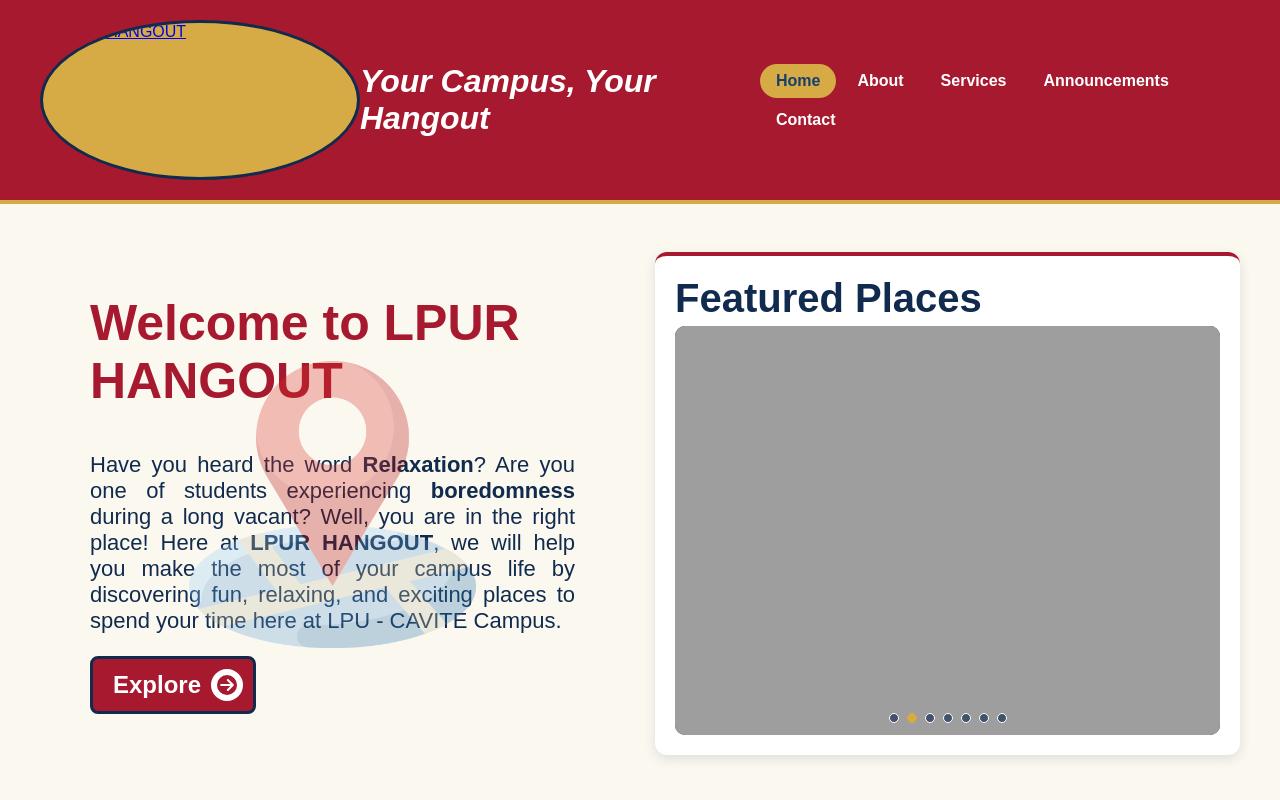
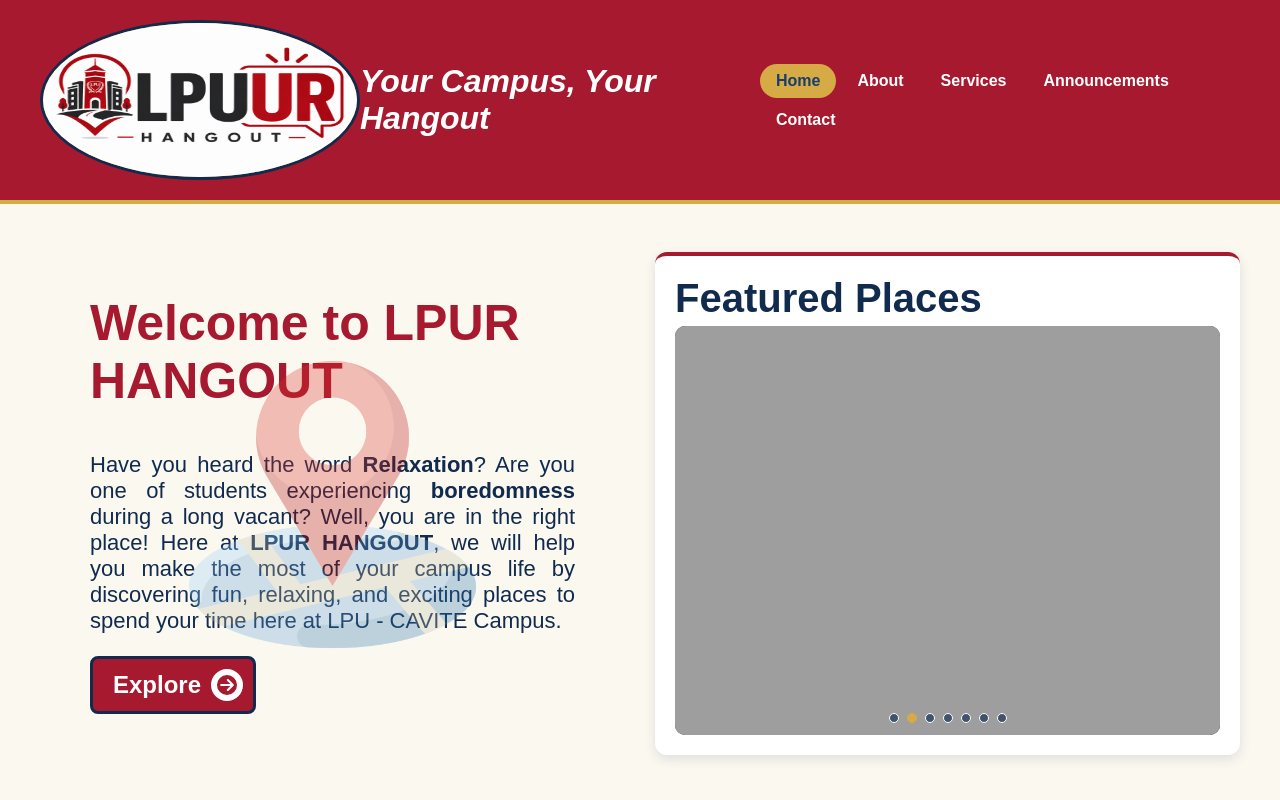
Before and after one commit to Akiyuesh/HCI_Website, a plain HTML site: page index.html in a window 1280 px wide. Shown: the top 800 px of the page. Drawn offline with Linux system fonts and the light colour scheme; the site is published under a folder, as on GitHub Pages, so addresses that start at the root find nothing.

Commit message:
Fix logo image source path in index.html

```diff
--- a/index.html
+++ b/index.html
@@ -10,7 +10,7 @@
 <body>
     <header class="site-header">
         <a href="#home">
-            <img class="logo" id="home" src="/images/LPUR HANGOUT_wo-tagline logo.png" alt="LPUR HANGOUT">
+            <img class="logo" id="home" src="images/LPUR HANGOUT_wo-tagline logo.png" alt="LPUR HANGOUT">
         </a>
 
         <h2>Your Campus, Your Hangout</h2>
```
